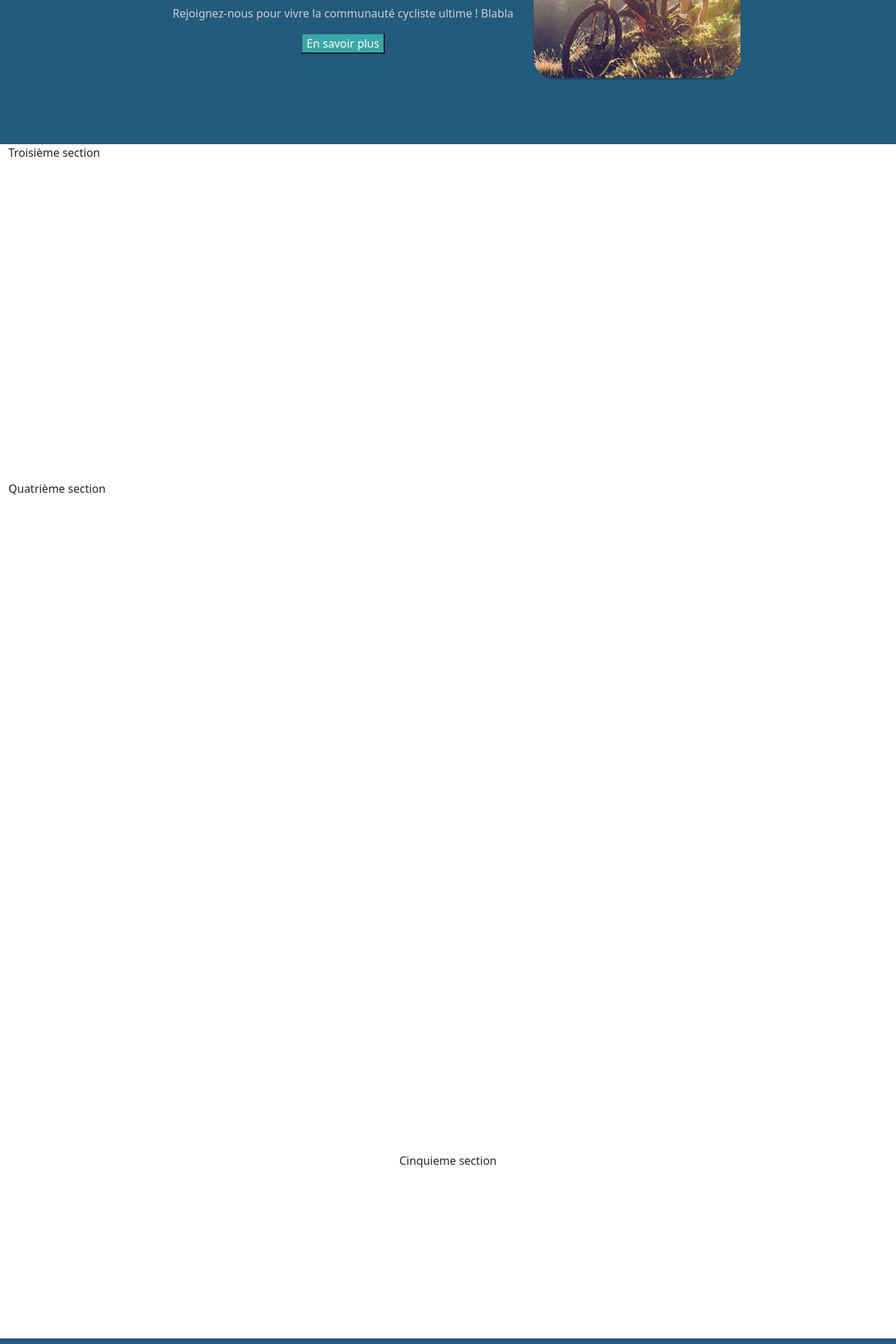
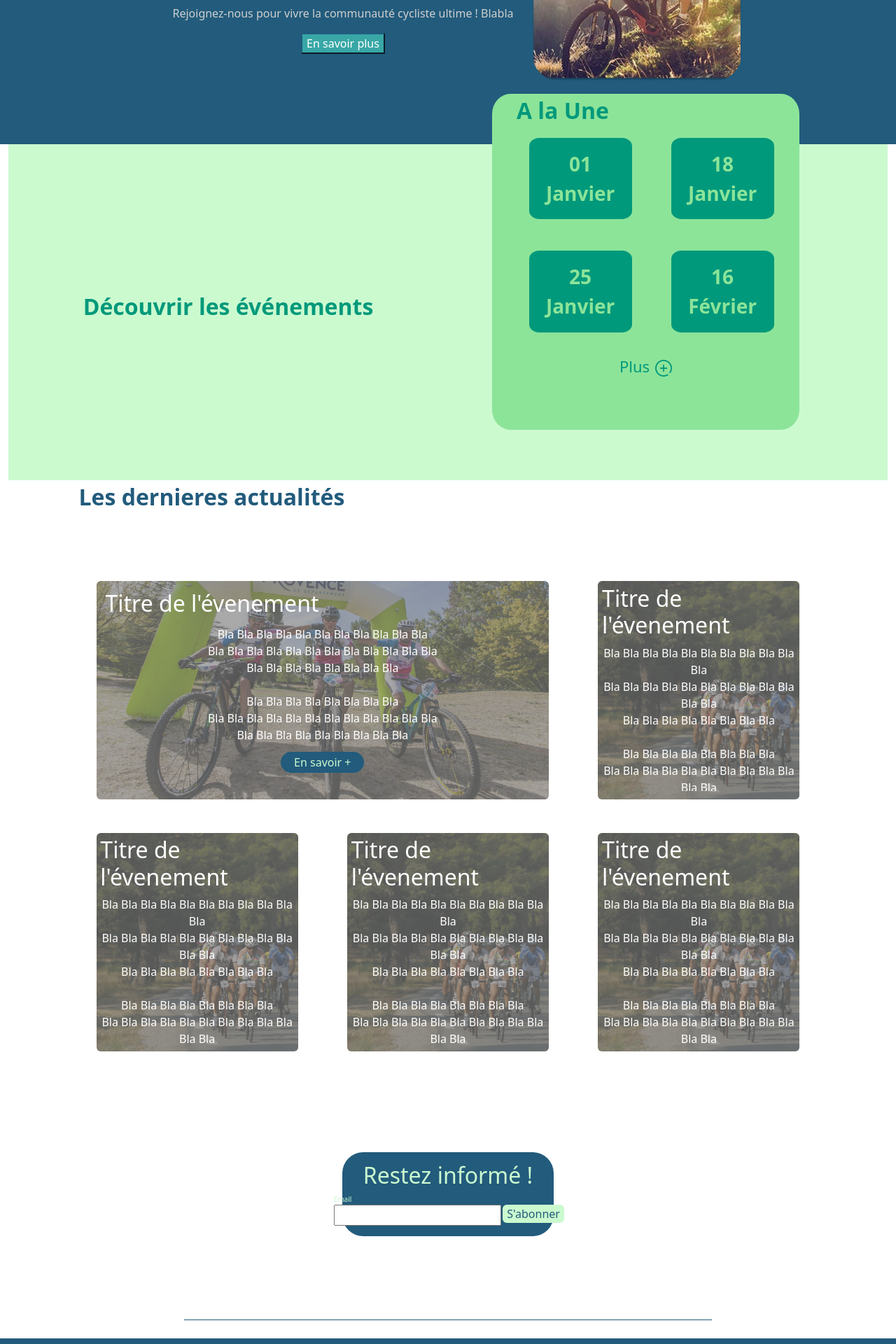
Before and after one commit to BENACHOUR14/VELEX-Front, a React (Create React App) app in the folder vellex/: page / in a window 1280 px wide. Shown: the part 840-2760 px from the top of the page at 70% size. Built offline with nearby package versions, Linux system fonts and the light colour scheme.

Commit message:
ResolveConflicts

```diff
--- a/vellex/src/App.js
+++ b/vellex/src/App.js
@@ -16,9 +16,15 @@ function App() {
         <div className="row">
           <FirstSection />
           <Welcome />
-          <div className="col-12 section-60vh">Troisième section</div>
-          <div className="col-12 section-120vh">Quatrième section </div>
-          <div className="col-12 section-30vh">Cinquieme section </div>
+          <div className="col-12 section-60vh">
+            <FuturEvent />
+          </div>
+          <div className="col-12 section-120vh">
+            <Actu />
+          </div>
+          <div className="col-12 section-30vh">
+            <Info />
+          </div>
         </div>
       </div>
       <Footer />
```
